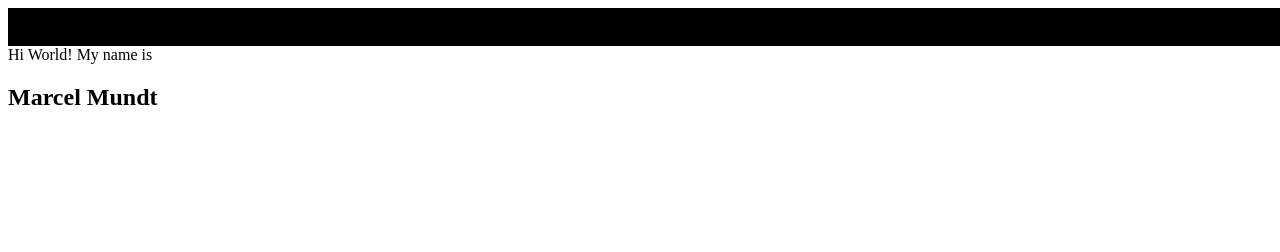
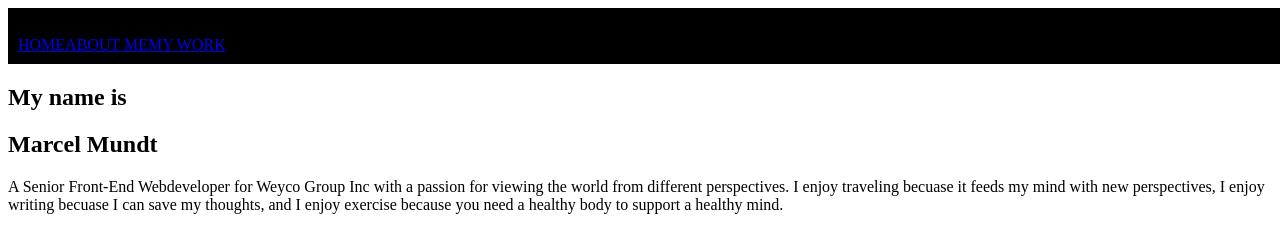
Before and after one commit to mjmundt/portfolio-main, a plain HTML site: page index.html in a window 1280 px wide. Drawn offline with Linux system fonts and the light colour scheme.

Commit message:
Update index.html

```diff
--- a/index.html
+++ b/index.html
@@ -2,18 +2,22 @@
    type = "text/css"
    href = "main.css" />
 <section id="navigation">
+  <div class"callout-bar">
+     <span>Enjoy this content!</span>
+  </div>
   <nav id="main-nav">
     <div style="display:flex;text-transform:uppercase;">
-      <span>Home</span>
-      <span>About</span>
-      <span>Work</span>
+       <a href="index.html"><span>Home</span></a>
+      <a href="index.html"><span>About Me</span></a>
+      <a href="index.html"><span>My Work</span></a>
     </div>
   </nav>
 </section>
 <section id="main-content">
   <div>
-    <span>Hi World! My name is</span>
+    <h2>My name is</h2>
     <h1>Marcel Mundt</h1>
+    <p>A Senior Front-End Webdeveloper for Weyco Group Inc with a passion for viewing the world from different perspectives. I enjoy traveling becuase it feeds my mind with new perspectives, I enjoy writing becuase I can save my thoughts, and I enjoy exercise because you need a healthy body to support a healthy mind. </p>
   </div>
 </section>
 <section id="footer">
```
